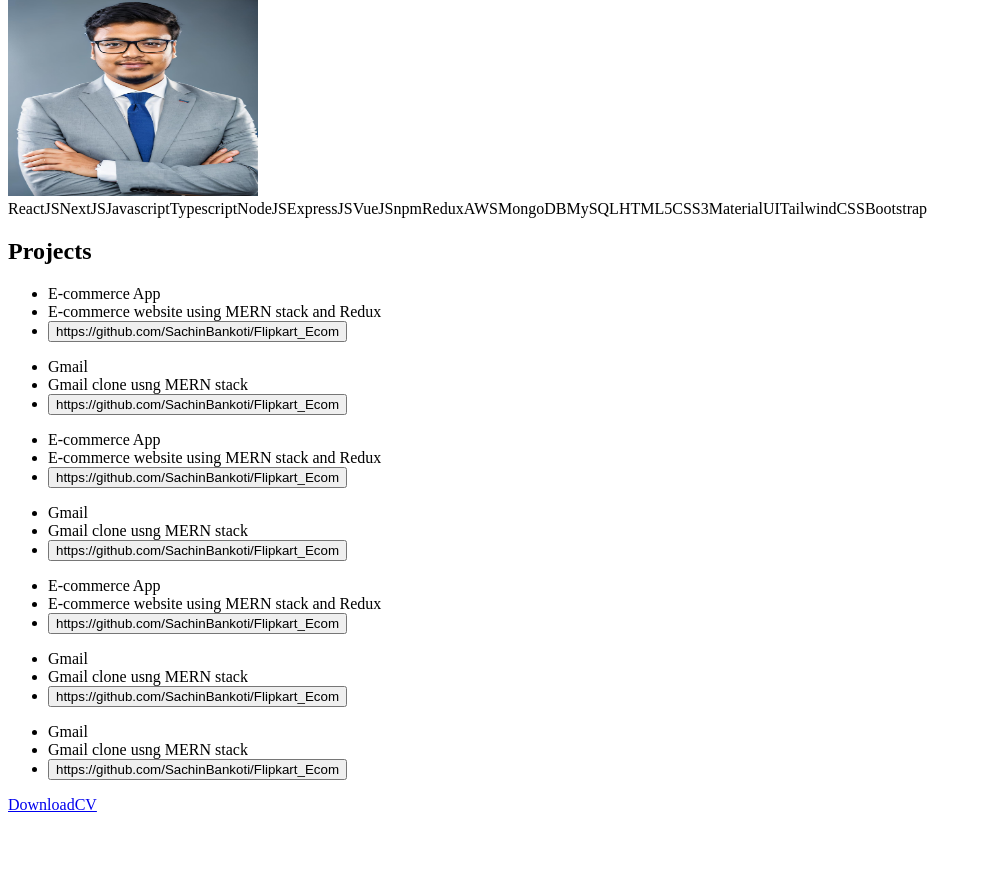
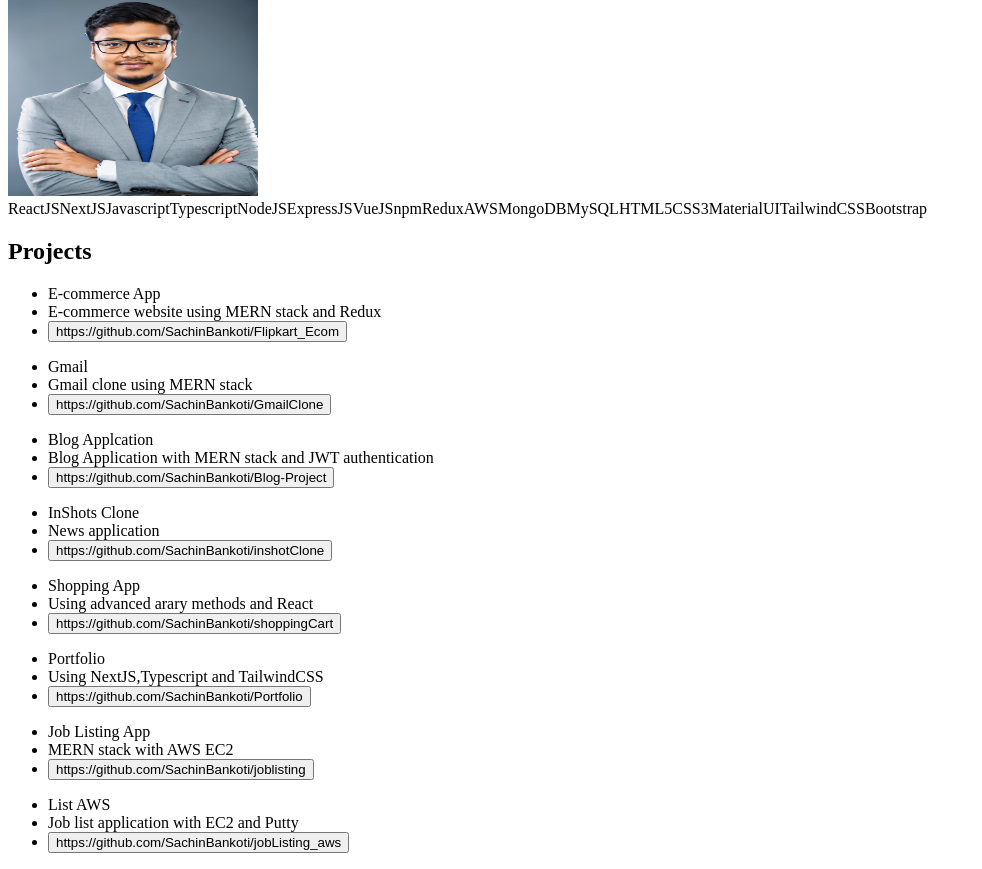
Before and after one commit to SachinBankoti/Portfolio, a Next.js app: page /Main in a window 1280 px wide. Shown: the part 704-1573 px from the top of the page, without its empty margins (0-982 px from the left). Before the commit the page ends 1526 px from the top, so only its background shows below. Built offline with nearby package versions, Linux system fonts and the light colour scheme.

Commit message:
Css adjustments

```diff
--- a/src/components/Projects.tsx
+++ b/src/components/Projects.tsx
@@ -7,11 +7,11 @@ const Projects: React.FC = () => {
   return (
     <section
       id={headerItems.projects.page}
-      className="h-screen flex flex-col text-center justify-center items-center my-40"
+      className="h-full flex flex-col text-center justify-center items-center mt-24 mb-96 lg:my-48 md:my-44"
     >
-      <h1 className={"text-6xl my-6"}>Projects</h1>
+      <h1 className={"text-5xl"}>Projects</h1>
 
-      <div className="flex justify-center items-center text-center break-words flex-wrap mt-3">
+      <div className="flex justify-center items-center text-center break-words flex-wrap mt-1">
         {Object.keys(projects).map((project) => (
           <span
             key={project}
@@ -33,7 +33,6 @@ const Projects: React.FC = () => {
             </ul>
           </span>
         ))}
-        <a href="/Resume.docx" type="__blank">DownloadCV</a>
       </div>
     </section>
   );
--- a/src/constants/constants.ts
+++ b/src/constants/constants.ts
@@ -48,32 +48,37 @@ export const projects = {
   },
   gmail: {
     name: "Gmail",
-    description: "Gmail clone usng MERN stack",
-    link: "https://github.com/SachinBankoti/Flipkart_Ecom",
+    description: "Gmail clone using MERN stack",
+    link: "https://github.com/SachinBankoti/GmailClone",
   },
   Blog: {
-    name: "E-commerce App",
-    description: "E-commerce website using MERN stack and Redux",
-    link: "https://github.com/SachinBankoti/Flipkart_Ecom",
+    name: "Blog Applcation",
+    description: "Blog Application with MERN stack and JWT authentication",
+    link: "https://github.com/SachinBankoti/Blog-Project",
   },
   inShorts: {
-    name: "Gmail",
-    description: "Gmail clone usng MERN stack",
-    link: "https://github.com/SachinBankoti/Flipkart_Ecom",
+    name: "InShots Clone",
+    description: "News application",
+    link: "https://github.com/SachinBankoti/inshotClone",
+  },
+  ShoppingCart: {
+    name: "Shopping App",
+    description: "Using advanced arary methods and React",
+    link: "https://github.com/SachinBankoti/shoppingCart",
+  },
+  Portfolio: {
+    name: "Portfolio",
+    description: "Using NextJS,Typescript and TailwindCSS",
+    link: "https://github.com/SachinBankoti/Portfolio",
   },
   JobListing: {
-    name: "E-commerce App",
-    description: "E-commerce website using MERN stack and Redux",
-    link: "https://github.com/SachinBankoti/Flipkart_Ecom",
+    name: "Job Listing App",
+    description: "MERN stack with AWS EC2",
+    link: "https://github.com/SachinBankoti/joblisting",
   },
-  ShoppingCart: {
-    name: "Gmail",
-    description: "Gmail clone usng MERN stack",
-    link: "https://github.com/SachinBankoti/Flipkart_Ecom",
-  },
-  Portfolio: {
-    name: "Gmail",
-    description: "Gmail clone usng MERN stack",
-    link: "https://github.com/SachinBankoti/Flipkart_Ecom",
+  JobListServer: {
+    name: "List AWS",
+    description: "Job list application with EC2 and Putty",
+    link: "https://github.com/SachinBankoti/jobListing_aws",
   },
 };
--- a/src/pages/Main.tsx
+++ b/src/pages/Main.tsx
@@ -5,10 +5,10 @@ import Projects from "@/components/Projects";
 
 const Main: React.FC = () => {
   return (
-    <div className={"lg:mx-28 md:mx-4 mt-12 sm-mt-24 bg-stone-100"}>
+    <div className={"lg:mx-28 md:mx-4 mt-16 sm-24  bg-stone-100"}>
       <Intro />
       <About />
-      <Projects />
+      <Projects/>
     </div>
   );
 };
```
